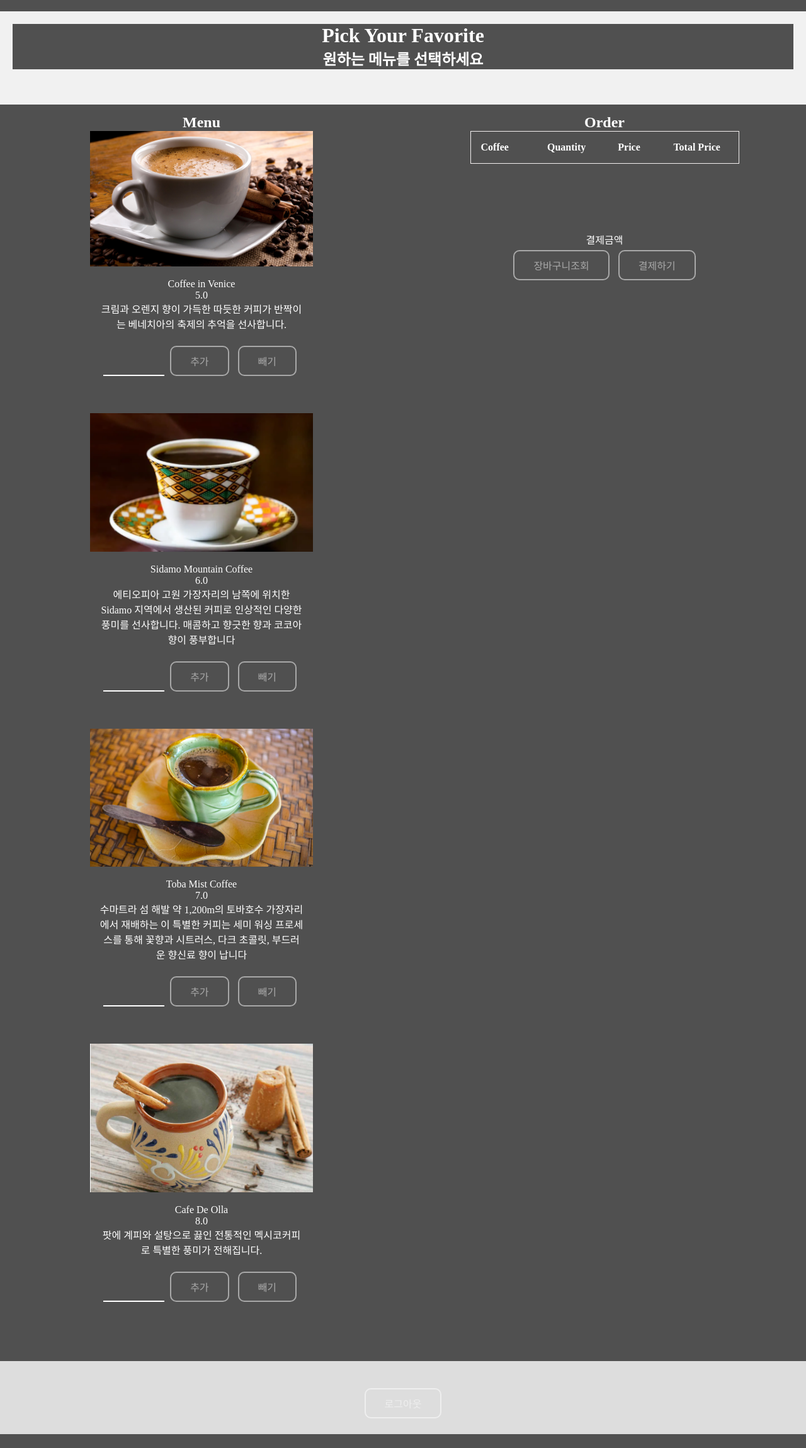
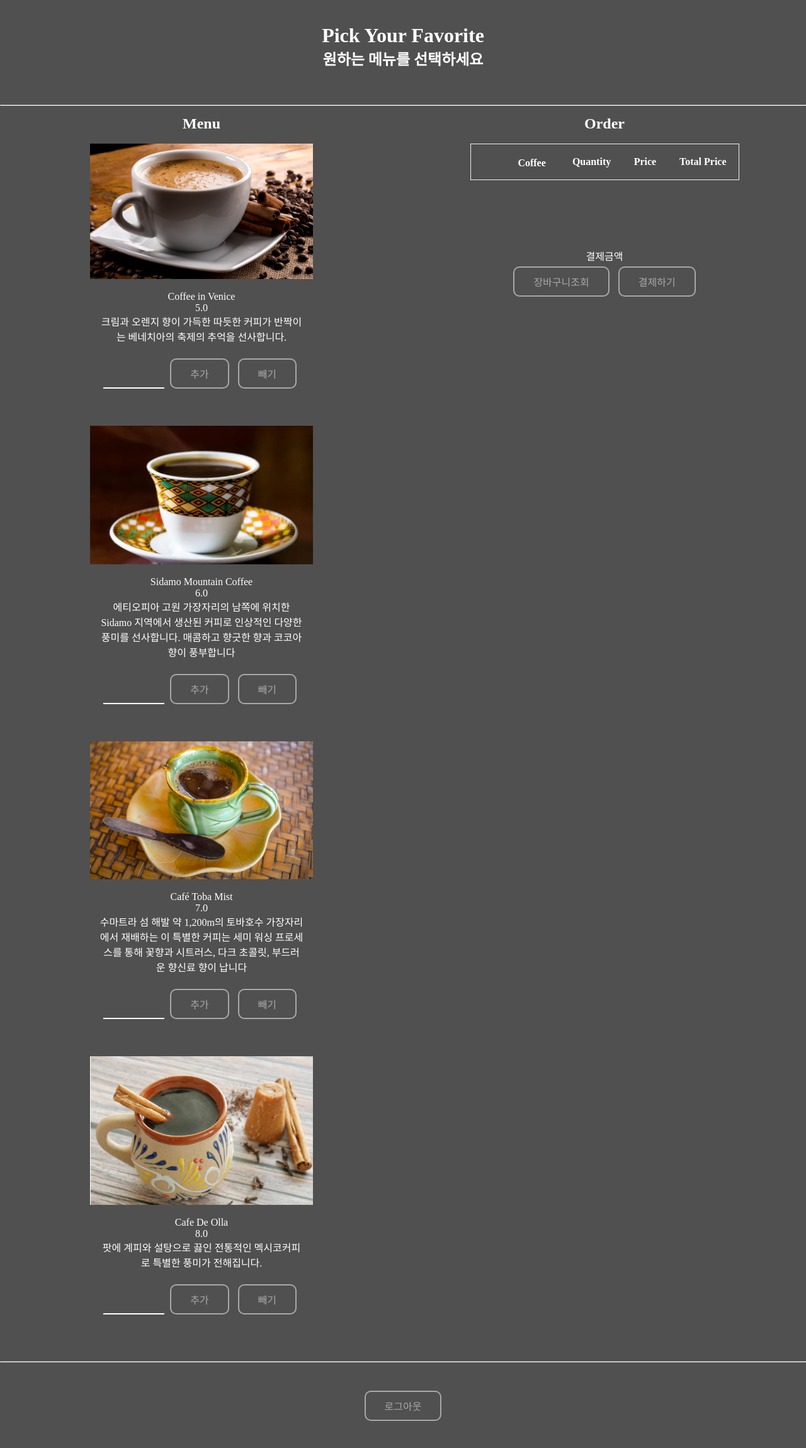
Before and after one commit to Henry-choi426/TeamProject01, a Flask app: page /menupage in a window 1280 px wide. Shown: the whole page at 63% size. Before the commit the page ends 2277 px from the top, so only its background shows below. Run offline with Flask 2, Linux system fonts and the light colour scheme; lists and menus that the app fills with data are empty.

Commit message:
Ver.03 update

```diff
--- a/templates/03.menuSelect.html
+++ b/templates/03.menuSelect.html
@@ -22,7 +22,6 @@
 
     /* Style the header */
     .header {
-      background-color: #f1f1f1;
       padding: 20px;
       text-align: center;
     }
@@ -54,7 +53,6 @@
     .footer {
       padding: 20px;
       text-align: center;
-      background: #ddd;
       margin-top: 20px;
     }
 
@@ -135,13 +133,13 @@
     <h2>원하는 메뉴를 선택하세요</h2>
     <br><br>
   </div>
-
+  <hr>
 
   <div class="row">
     <div class="column">
 
       <h2>Menu</h2>
-
+      <br>
       <div class="responsive">
         <div class="gallery">
           <img src="static/images/menu01.png" alt="menu01" width="300" height="200">
@@ -177,7 +175,7 @@
         <div class="gallery">
           <img src="static/images/menu03.png" alt="menu03" width="300" height="200">
           <div class="desc">
-            Toba Mist Coffee<br>
+            Café Toba Mist<br>
             7.0<br>
             수마트라 섬 해발 약 1,200m의 토바호수 가장자리에서 재배하는 이 특별한 커피는 세미 워싱 프로세스를 통해 꽃향과 시트러스, 다크 초콜릿, 부드러운 향신료 향이 납니다<br><br>
             <input type="number" class="form" id="orderquantity2" name="orderquantity" min="0" max="">
@@ -207,9 +205,10 @@
 
     <div class="column">
       <h2>Order</h2>
+      <br>
       <table>
         <tr>
-          <th>Coffee</th>
+          <th>ㅤㅤㅤㅤCoffee</th>
           <th>Quantity</th>
           <th>Price</th>
           <th>Total Price</th>
@@ -226,11 +225,11 @@
   </div>
   <!-- </div> -->
 
-
+  <hr>
   <div class="footer">
-    <br>
     <button type="button" class="button" id="signoff" onclick="logout()">로그아웃</button>
     <!-- <button type="button" class="button" id="userinfo" onclick="location.href='/'">회원정보</button> -->
+    <br><br>
   </div>
 
 
```
